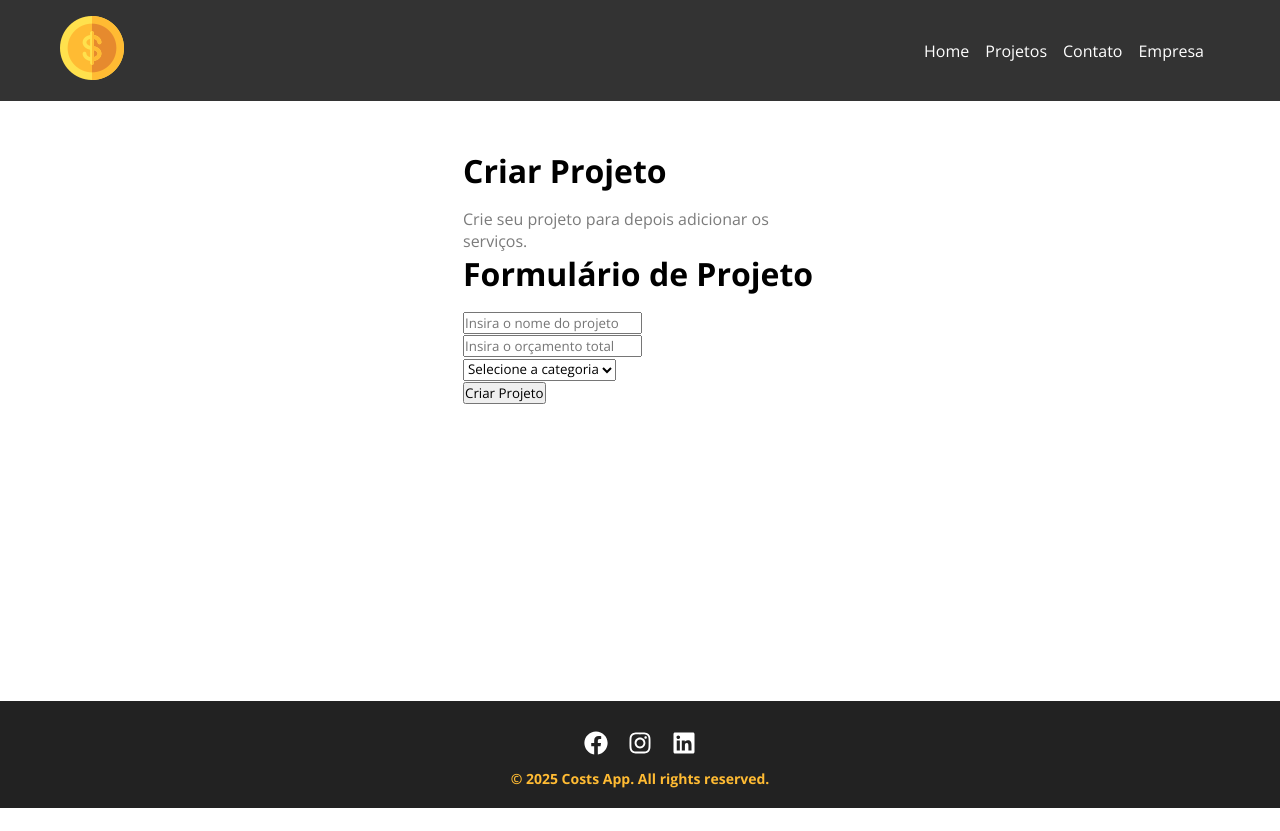
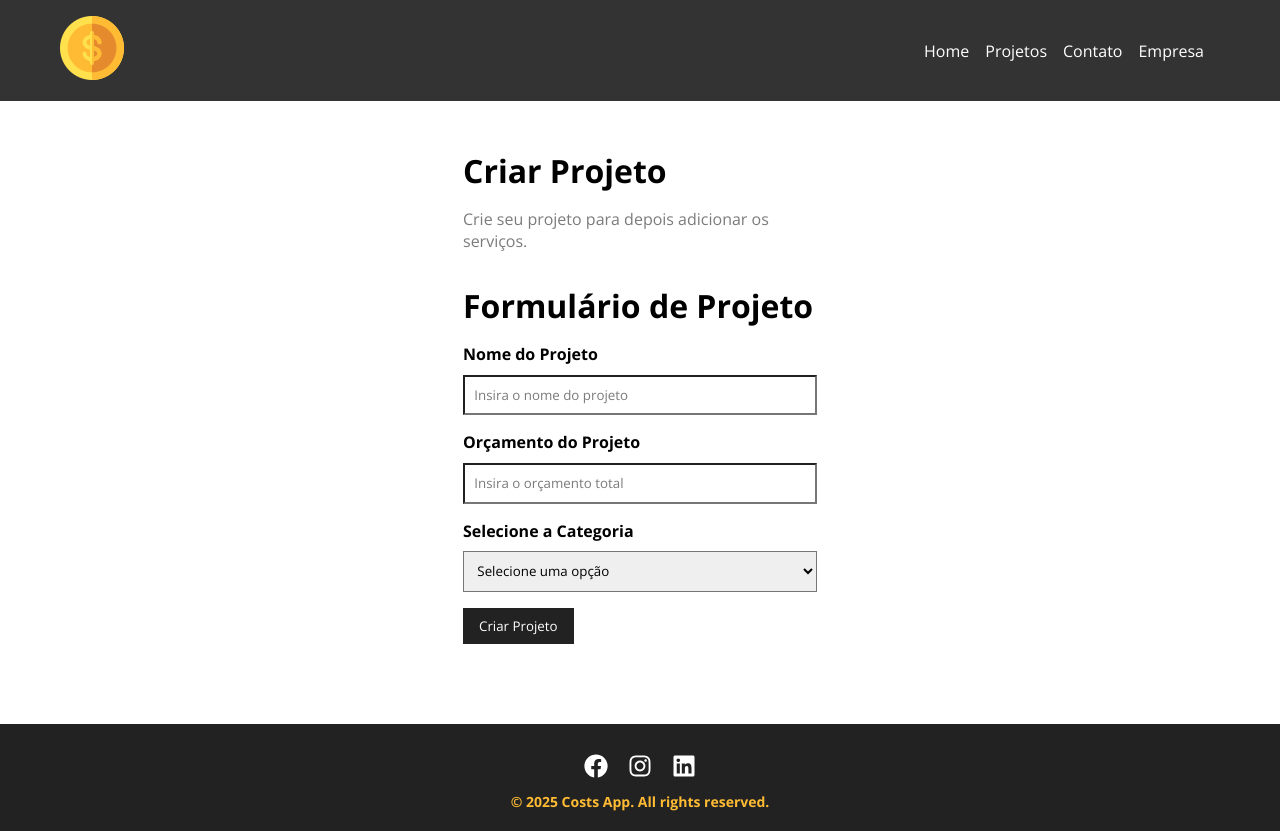
Before and after one commit to fp-torres/projeto-react, a React (Create React App) app in the folder costs/: page /newproject in a window 1280 px wide. Before the commit the page ends 808 px from the top, so only its background shows below. Built offline with nearby package versions, Linux system fonts and the light colour scheme.

Commit message:
Componentização de formulário

```diff
--- /dev/null
+++ b/costs/src/components/form/Input.js
@@ -0,0 +1,13 @@
+import styles from './Input.module.css';
+
+function Input({ type, text, name, placeholder, handleOnChange, value }) {
+
+    return (<div className= {styles.form_control}>
+
+       <label htmlFor={name}>{text}</label>
+        <input type={type} name={name} id={name} placeholder={placeholder}
+        onChange={handleOnChange} value={value} />
+    </div>);
+}
+
+export default Input;
--- /dev/null
+++ b/costs/src/components/form/Input.module.css
@@ -0,0 +1,19 @@
+.form_control {
+    display: flex;
+    flex-direction: column;
+    margin-bottom: 1em;
+}
+
+.form_control label {
+    margin-bottom: 0.6em;
+    font-weight: bold;
+}
+
+.form_control input {
+    padding: 0.7em;
+    border-radius: 0
+}
+
+.form_control input::placeholder {
+    color: #7b7b7b;
+}
--- /dev/null
+++ b/costs/src/components/form/Select.js
@@ -0,0 +1,16 @@
+import styles from './Select.module.css';
+
+function Select({ text, name, options = [], handleOnChange, value }) {
+  return (
+    <div className={styles.form_control}>
+      <label htmlFor={name}>{text}</label>
+      <select name={name} id={name}>
+       <option>Selecione uma opção</option>
+
+
+      </select>
+    </div>
+  );
+}
+
+export default Select;
--- /dev/null
+++ b/costs/src/components/form/Select.module.css
@@ -0,0 +1,19 @@
+.form_control {
+    display: flex;
+    flex-direction: column;
+    margin-bottom: 1em;
+}
+
+.form_control label {
+    margin-bottom: 0.6em;
+    font-weight: bold;
+}
+
+.form_control select {
+    padding: 0.7em;
+    border-radius: 0
+}
+
+.form_control select::placeholder {
+    color: #7b7b7b;
+}
--- /dev/null
+++ b/costs/src/components/form/SubmitButton.js
@@ -0,0 +1,13 @@
+import styles from './SubmitButton.module.css';
+
+function SubmitButton({ text }) {
+  return (
+    <div >
+     <button className={styles.btn} type="submit">{text}</button>
+
+
+    </div>
+  );
+}
+
+export default SubmitButton;
--- /dev/null
+++ b/costs/src/components/form/SubmitButton.module.css
@@ -0,0 +1,14 @@
+.btn {
+    background-color: #222;
+    color: #fff;
+    padding: 0.7em 1.2em;
+    text-decoration: none;
+    transition: 0.5s;
+    cursor: pointer;
+    border: none;
+
+}
+
+.btn:hover {
+    color: #FFBB33;
+}
--- a/costs/src/components/pages/Newproject.js
+++ b/costs/src/components/pages/Newproject.js
@@ -7,7 +7,7 @@
             <h1>Criar Projeto</h1>
             <p>Crie seu projeto para depois adicionar os serviços.</p>
 
-            <ProjectForm />
+            <ProjectForm btnText="Criar Projeto" />
         </div>
     );
     }
--- a/costs/src/components/project/ProjectForm.js
+++ b/costs/src/components/project/ProjectForm.js
@@ -1,26 +1,19 @@
-function ProjectForm() {
+import styles from './ProjectForm.module.css';
+import Input from '../form/Input';
+import Select from '../form/Select';
+import SubmitButton from '../form/SubmitButton';
+
+function ProjectForm({btnText}) {
     return (
-        <div>
+        <form className={styles.form}>
             <h1>Formulário de Projeto</h1>
-          <div>
-    <input type="text" placeholder="Insira o nome do projeto" />
-  </div>
+  <Input type="text" text="Nome do Projeto" name="name" placeholder="Insira o nome do projeto" />
 
-  <div>
-    <input type="number" placeholder="Insira o orçamento total" />
-  </div>
+  <Input type="number" text="Orçamento do Projeto" name="budget" placeholder="Insira o orçamento total" />
+   <Select name="category_id"  text="Selecione a Categoria" />
 
-  <div>
-    <select name="category_id">
-      <option disabled selected>
-        Selecione a categoria
-      </option>
-    </select>
-  </div>
-    <div>
-        <input type="submit" value="Criar Projeto" />
-    </div>
-        </div>
+  <SubmitButton text={btnText} />
+        </form>
     );
 }
 
--- /dev/null
+++ b/costs/src/components/project/ProjectForm.module.css
@@ -0,0 +1,4 @@
+.form {
+    width : 100%;
+    padding: 2em 0;
+}
```
